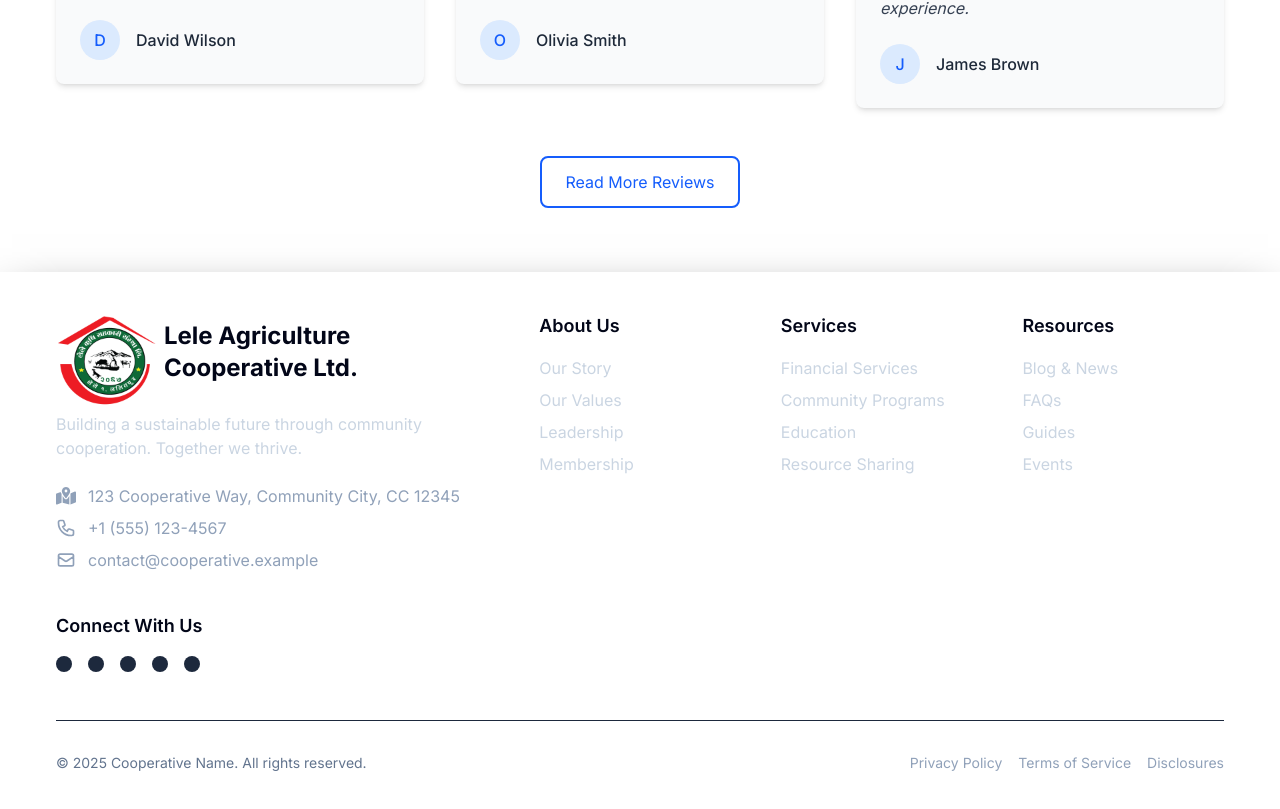
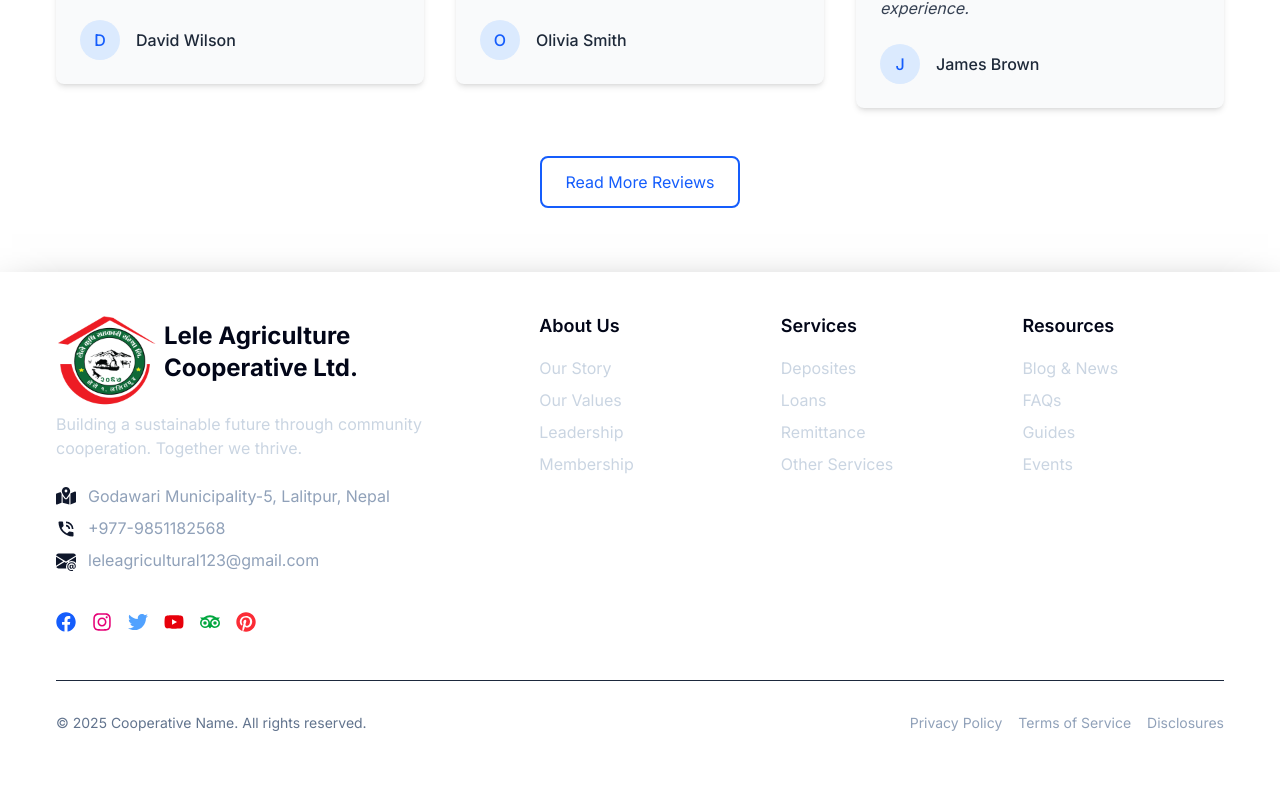
Before and after one commit to iamprabin-git/lele_sahakari, a Next.js app: page / in a window 1280 px wide. Shown: the part 2306-3115 px from the top of the page. After the commit the page ends 3079 px from the top, so only its background shows below. Built offline with nearby package versions, Linux system fonts and the light colour scheme; no server answers.

Commit message:
refacter:footer redesign
Signed-off-by: Prabin Dangol <dprabin23@gmail.com>

```diff
--- a/src/components/Footer.js
+++ b/src/components/Footer.js
@@ -3,9 +3,12 @@ import React from 'react';
 import Link from 'next/link';
 import Image from 'next/image';
 import logo from '@/assets/logo.png';
-import SocialIcon from './ui/SocialIcons';
-import { FOOTER_DATA, SOCIAL_LINKS } from '@/constants/footer';
+
+import { FOOTER_DATA } from '@/constants/footer';
 import { FaMapLocationDot } from "react-icons/fa6";
+import { MdPhoneInTalk } from "react-icons/md";
+import { BsEnvelopeAtFill } from "react-icons/bs";
+import SocialMedia from './SocialMedia';
 
 const Footer = () => {
   const currentYear = new Date().getFullYear();
@@ -34,23 +37,21 @@ const Footer = () => {
             {/* Contact Info */}
             <div className="space-y-2">
               <div className="flex items-start">
-                <FaMapLocationDot className='w-5 h-5 mr-3 mt-0.5 text-slate-400' />
+                <FaMapLocationDot className='w-5 h-5 mr-3 mt-0.5 text-slate-900 dark:text-white' />
 
                 <span className="text-slate-400">{FOOTER_DATA.contact.address}</span>
               </div>
               <div className="flex items-center">
-                <svg className="w-5 h-5 mr-3 text-slate-400" fill="none" stroke="currentColor" viewBox="0 0 24 24">
-                  <path strokeLinecap="round" strokeLinejoin="round" strokeWidth={2} d="M3 5a2 2 0 012-2h3.28a1 1 0 01.948.684l1.498 4.493a1 1 0 01-.502 1.21l-2.257 1.13a11.042 11.042 0 005.516 5.516l1.13-2.257a1 1 0 011.21-.502l4.493 1.498a1 1 0 01.684.949V19a2 2 0 01-2 2h-1C9.716 21 3 14.284 3 6V5z" />
-                </svg>
+                <MdPhoneInTalk className='w-5 h-5 mr-3 mt-0.5 text-slate-900 dark:text-white'/>
                 <span className="text-slate-400">{FOOTER_DATA.contact.phone}</span>
               </div>
               <div className="flex items-center">
-                <svg className="w-5 h-5 mr-3 text-slate-400" fill="none" stroke="currentColor" viewBox="0 0 24 24">
-                  <path strokeLinecap="round" strokeLinejoin="round" strokeWidth={2} d="M3 8l7.89 5.26a2 2 0 002.22 0L21 8M5 19h14a2 2 0 002-2V7a2 2 0 00-2-2H5a2 2 0 00-2 2v10a2 2 0 002 2z" />
-                </svg>
+                <BsEnvelopeAtFill className='w-5 h-5 mr-3 mt-0.5 text-slate-900 dark:text-white'/>
                 <span className="text-slate-400">{FOOTER_DATA.contact.email}</span>
               </div>
+
             </div>
+
           </div>
 
           {/* Navigation Links */}
@@ -70,23 +71,7 @@ const Footer = () => {
           ))}
 
           {/* Social Media */}
-          <div className="mt-6 md:mt-0">
-            <h3 className="text-lg font-semibold mb-4">Connect With Us</h3>
-            <div className="flex space-x-4">
-              {SOCIAL_LINKS.map((social) => (
-                <a
-                  key={social.name}
-                  href={social.href}
-                  target="_blank"
-                  rel="noopener noreferrer"
-                  className="bg-slate-800 p-2 rounded-full hover:bg-cooperative-primary transition-colors"
-                  aria-label={social.name}
-                >
-                  <SocialIcon icon={social.icon} />
-                </a>
-              ))}
-            </div>
-          </div>
+          <SocialMedia />
         </div>
 
         {/* Legal and Copyright */}
--- a/src/components/ui/SocialIcons.js
+++ /dev/null
@@ -1,36 +0,0 @@
-// components/ui/SocialIcon.jsx
-import React from 'react';
-
-const SocialIcon = ({ icon, className = "" }) => {
-  const iconClasses = `w-5 h-5 ${className}`;
-
-  const icons = {
-    facebook: (
-      <svg xmlns="http://www.w3.org/2000/svg" viewBox="0 0 24 24" className={iconClasses} fill="currentColor">
-        <path d="M22 12c0-5.523-4.477-10-10-10S2 6.477 2 12c0 4.991 3.657 9.128 8.438 9.878v-6.987h-2.54V12h2.54V9.797c0-2.506 1.492-3.89 3.777-3.89 1.094 0 2.238.195 2.238.195v2.46h-1.26c-1.243 0-1.63.771-1.63 1.562V12h2.773l-.443 2.89h-2.33v6.988C18.343 21.128 22 16.991 22 12z" />
-      </svg>
-    ),
-    twitter: (
-      <svg xmlns="http://www.w3.org/2000/svg" viewBox="0 0 24 24" className={iconClasses} fill="currentColor">
-        <path d="M23.953 4.57a10 10 0 01-2.825.775 4.958 4.958 0 002.163-2.723 10.054 10.054 0 01-3.127 1.195 4.92 4.92 0 00-8.384 4.482C7.69 8.095 4.067 6.13 1.64 3.162a4.822 4.822 0 00-.666 2.475c0 1.71.87 3.213 2.188 4.096a4.904 4.904 0 01-2.228-.616v.06a4.923 4.923 0 003.946 4.827 4.996 4.996 0 01-2.212.085 4.936 4.936 0 004.604 3.417 9.867 9.867 0 01-6.102 2.105c-.39 0-.779-.023-1.17-.067a13.995 13.995 0 007.557 2.209c9.053 0 13.998-7.496 13.998-13.985 0-.21 0-.42-.015-.63A9.935 9.935 0 0024 4.59z" />
-      </svg>
-    ),
-    instagram: (
-      <svg xmlns="http://www.w3.org/2000/svg" viewBox="0 0 24 24" className={iconClasses} fill="currentColor">
-        <path d="M12 2.163c3.204 0 3.584.012 4.85.07 3.252.148 4.771 1.691 4.919 4.919.058 1.265.069 1.645.069 4.849 0 3.205-.012 3.584-.069 4.849-.149 3.225-1.664 4.771-4.919 4.919-1.266.058-1.644.07-4.85.07-3.204 0-3.584-.012-4.849-.07-3.26-.149-4.771-1.699-4.919-4.92-.058-1.265-.07-1.644-.07-4.849 0-3.204.013-3.583.07-4.849.149-3.227 1.664-4.771 4.919-4.919 1.266-.057 1.645-.069 4.849-.069zM12 0C8.741 0 8.333.014 7.053.072 2.695.272.273 2.69.073 7.052.014 8.333 0 8.741 0 12c0 3.259.014 3.668.072 4.948.2 4.358 2.618 6.78 6.98 6.98C8.333 23.986 8.741 24 12 24c3.259 0 3.668-.014 4.948-.072 4.354-.2 6.782-2.618 6.979-6.98.059-1.28.073-1.689.073-4.948 0-3.259-.014-3.667-.072-4.947-.196-4.354-2.617-6.78-6.979-6.98C15.668.014 15.259 0 12 0zm0 5.838a6.162 6.162 0 100 12.324 6.162 6.162 0 000-12.324zM12 16a4 4 0 110-8 4 4 0 010 8zm6.406-11.845a1.44 1.44 0 100 2.881 1.44 1.44 0 000-2.881z" />
-      </svg>
-    ),
-    linkedin: (
-      <svg xmlns="http://www.w3.org/2000/svg" viewBox="0 0 24 24" className={iconClasses} fill="currentColor">
-        <path d="M19 0h-14c-2.761 0-5 2.239-5 5v14c0 2.761 2.239 5 5 5h14c2.762 0 5-2.239 5-5v-14c0-2.761-2.238-5-5-5zm-11 19h-3v-11h3v11zm-1.5-12.268c-.966 0-1.75-.79-1.75-1.764s.784-1.764 1.75-1.764 1.75.79 1.75 1.764-.783 1.764-1.75 1.764zm13.5 12.268h-3v-5.604c0-3.368-4-3.113-4 0v5.604h-3v-11h3v1.765c1.396-2.586 7-2.777 7 2.476v6.759z" />
-      </svg>
-    ),
-    youtube: (
-      <svg xmlns="http://www.w3.org/2000/svg" viewBox="0 0 24 24" className={iconClasses} fill="currentColor">
-        <path d="M19.615 3.184c-3.604-.246-11.631-.245-15.23 0-3.897.266-4.356 2.62-4.385 8.816.029 6.185.484 8.549 4.385 8.816 3.6.245 11.626.246 15.23 0 3.897-.266 4.356-2.62 4.385-8.816-.029-6.185-.484-8.549-4.385-8.816zm-10.615 12.816v-8l8 3.993-8 4.007z" />
-      </svg>
-    ),
-  };
-};
-
-export default SocialIcon;
--- a/src/constants/footer.js
+++ b/src/constants/footer.js
@@ -1,11 +1,11 @@
 // lib/constants/footer.js
-import { FaFacebookSquare } from "react-icons/fa";
+
 export const FOOTER_DATA = {
   description: "Building a sustainable future through community cooperation. Together we thrive.",
   contact: {
-    address: "123 Cooperative Way, Community City, CC 12345",
-    phone: "+1 (555) 123-4567",
-    email: "contact@cooperative.example",
+    address: "Godawari Municipality-5, Lalitpur, Nepal",
+    phone: "+977-9851182568",
+    email: "leleagricultural123@gmail.com",
   },
   links: [
     {
@@ -20,10 +20,10 @@ export const FOOTER_DATA = {
     {
       title: "Services",
       items: [
-        { name: "Financial Services", href: "/services/financial" },
-        { name: "Community Programs", href: "/services/programs" },
-        { name: "Education", href: "/services/education" },
-        { name: "Resource Sharing", href: "/services/resources" },
+        { name: "Deposites", href: "/services/financial" },
+        { name: "Loans", href: "/services/programs" },
+        { name: "Remittance", href: "/services/education" },
+        { name: "Other Services", href: "/services/resources" },
       ],
     },
     {
@@ -42,31 +42,3 @@ export const FOOTER_DATA = {
     { name: "Disclosures", href: "/disclosures" },
   ],
 };
-
-export const SOCIAL_LINKS = [
-  {
-    name: "Facebook",
-    href: "https://facebook.com/cooperative",
-    icon: <FaFacebookSquare />,
-  },
-  {
-    name: "Twitter",
-    href: "https://twitter.com/cooperative",
-    icon: "twitter",
-  },
-  {
-    name: "Instagram",
-    href: "https://instagram.com/cooperative",
-    icon: "instagram",
-  },
-  {
-    name: "LinkedIn",
-    href: "https://linkedin.com/company/cooperative",
-    icon: "linkedin",
-  },
-  {
-    name: "YouTube",
-    href: "https://youtube.com/cooperative",
-    icon: "youtube",
-  },
-];
```
